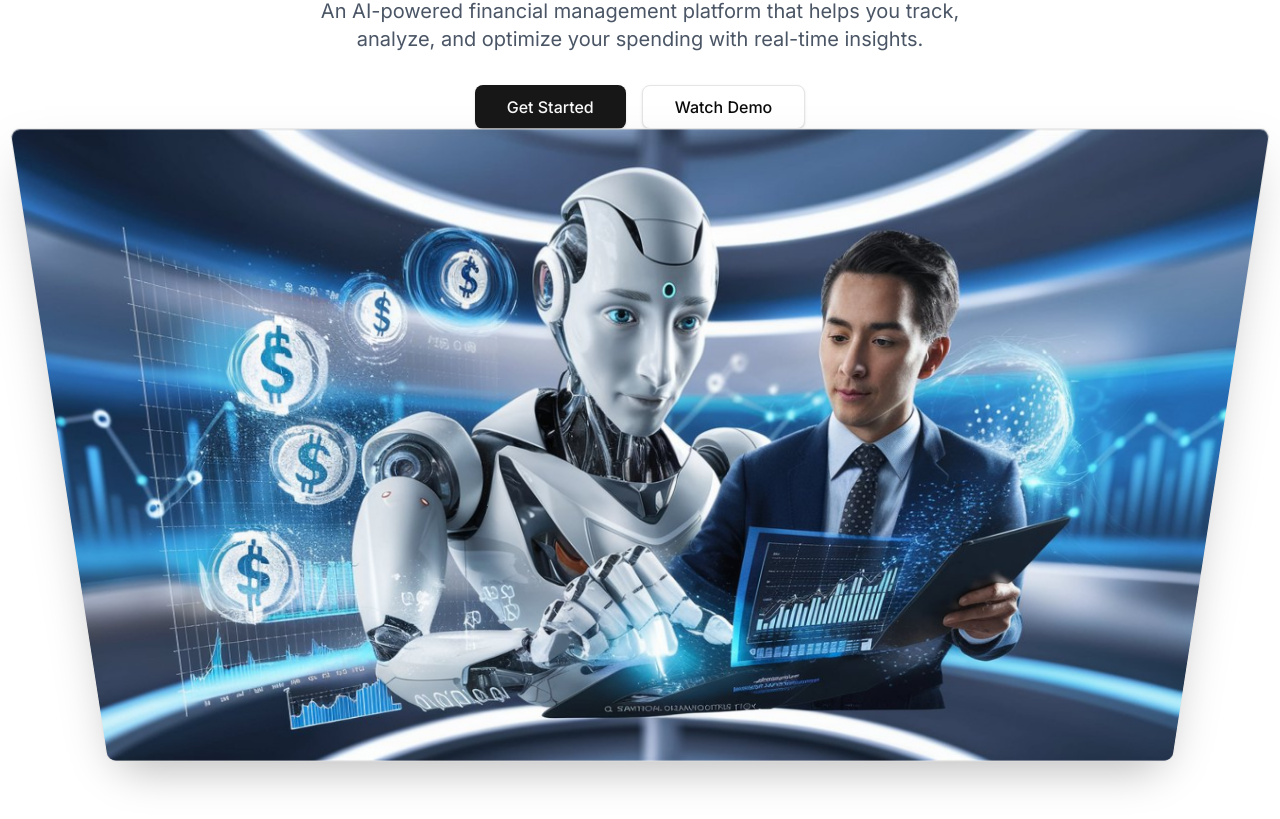
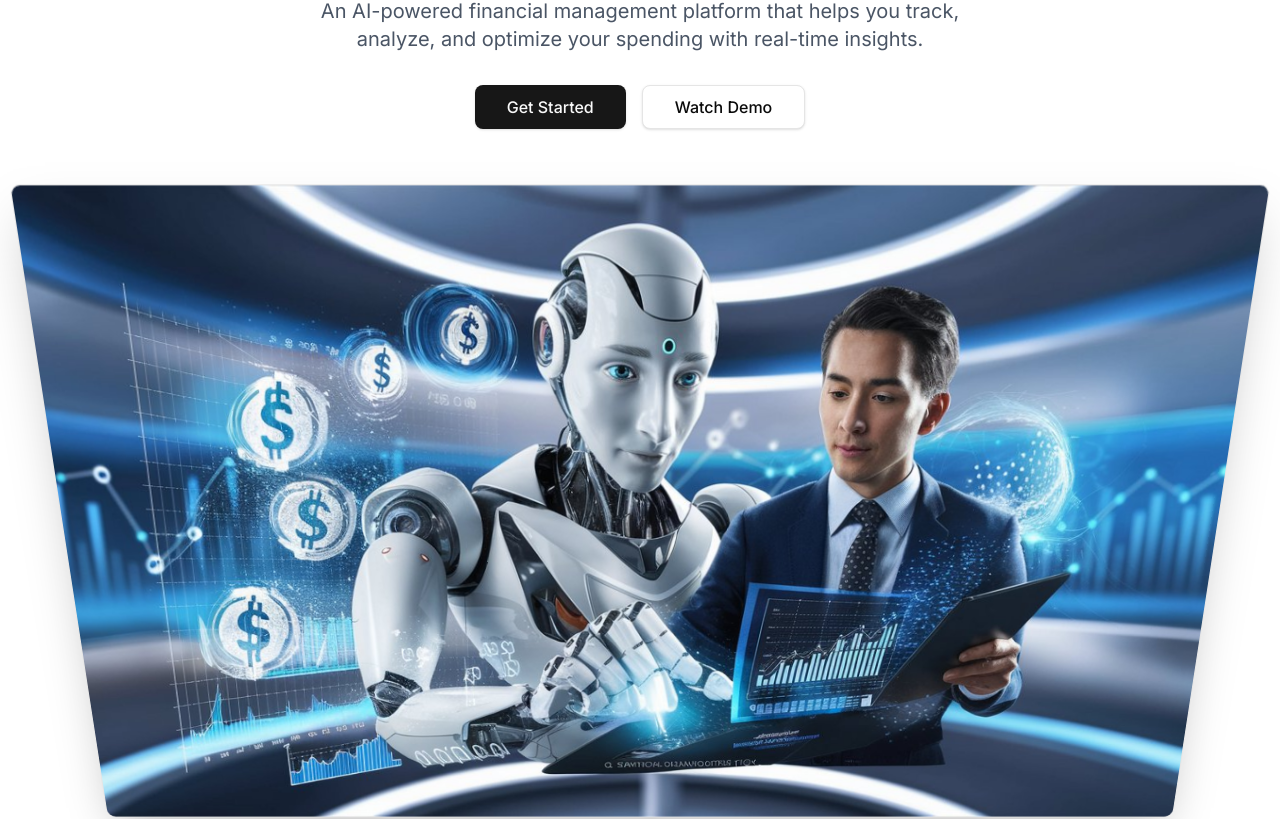
Before and after one commit to Shivamku19/Welth, a Next.js app: page / in a window 1280 px wide. Shown: the part 397-1216 px from the top of the page. Built offline with nearby package versions, Linux system fonts and the light colour scheme; no server answers.

Commit message:
fix: add spacing between hero buttons and image

```diff
--- a/components/hero.jsx
+++ b/components/hero.jsx
@@ -48,7 +48,7 @@ const HeroSection = () => {
             </Button>
           </Link>
         </div>
-        <div className="hero-image-wrapper mt-5 md:mt-0">
+        <div className="hero-image-wrapper mt-14">
           <div ref={imageRef} className="hero-image transition-all duration-500 ease-in-out">
             <Image
               src="/banner.jpeg"
```
